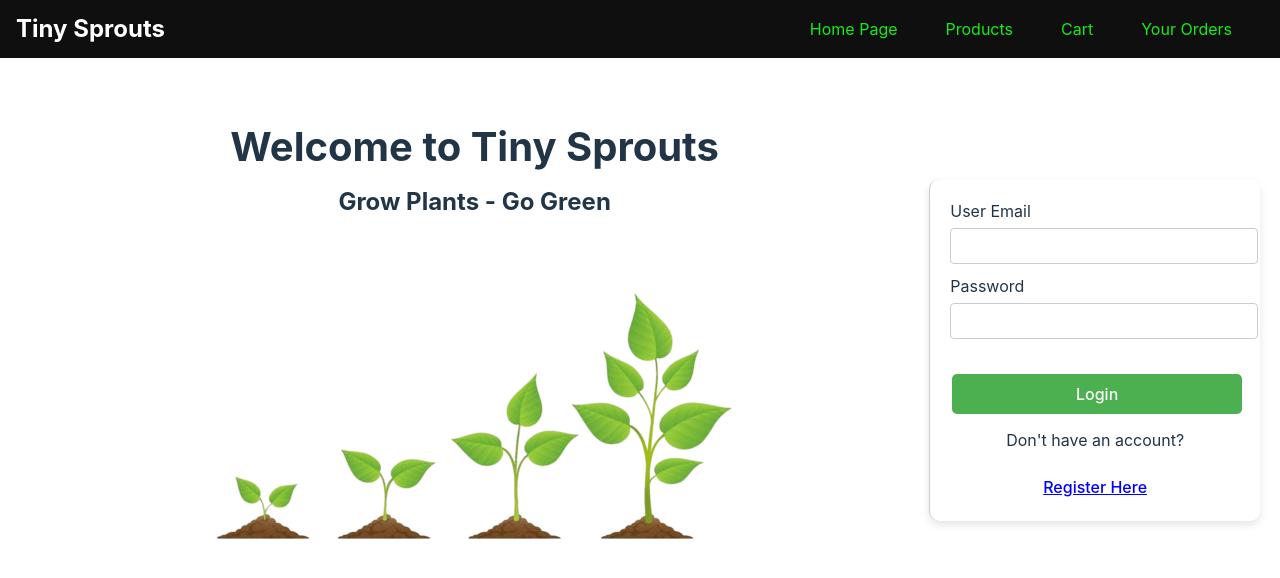
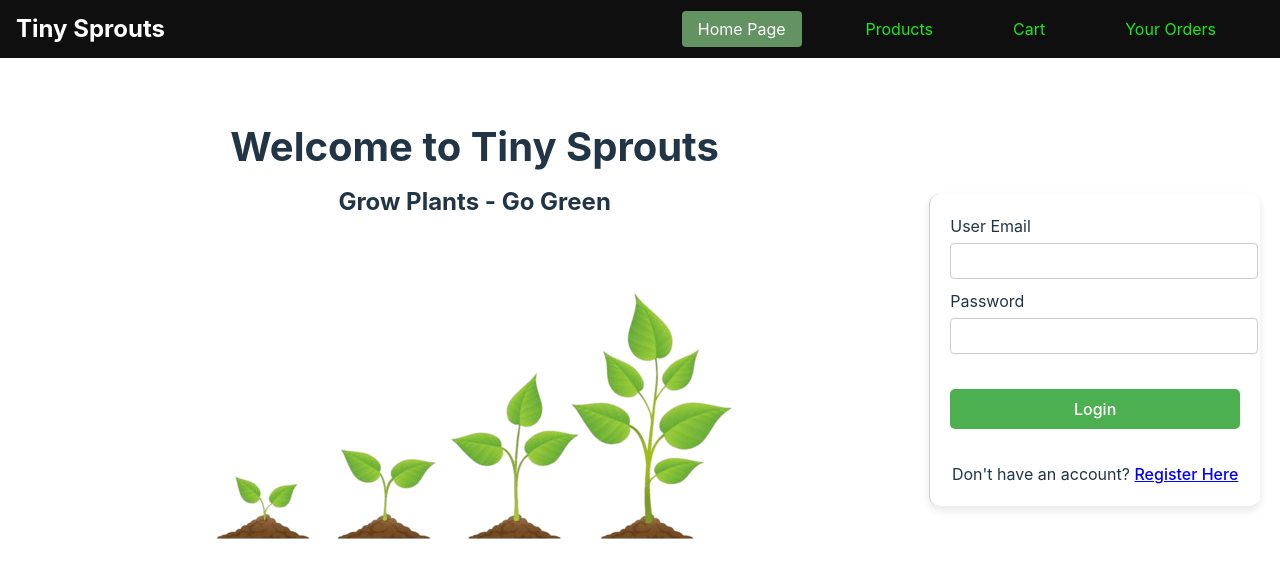
Before and after one commit to annagracep10/TinySprouts, a React (Vite) app: page / in a window 1280 px wide. Shown: the top 578 px of the page. Built offline with nearby package versions, Linux system fonts and the light colour scheme.

Commit message:
Style changes

```diff
--- a/src/components/NavBar.jsx
+++ b/src/components/NavBar.jsx
@@ -1,5 +1,5 @@
 import React from 'react';
-import { Link, useNavigate } from 'react-router-dom';
+import { NavLink, useNavigate } from 'react-router-dom';
 import "../styles/NavBar.css";
 
 export const NavBar = ({ user, setUser }) => {
@@ -20,20 +20,30 @@ export const NavBar = ({ user, setUser }) => {
       <div>
         <ul>
           <li>
-            <Link to="/">Home Page</Link>
+            <NavLink to="/" end className={({ isActive }) => isActive ? "active" : ""}>
+              Home Page
+            </NavLink>
           </li>
           <li>
-            <Link to="/products">Products</Link>
+            <NavLink to="/products" className={({ isActive }) => isActive ? "active" : ""}>
+              Products
+            </NavLink>
           </li>
           <li>
-            <Link to="/cart">Cart</Link>
+            <NavLink to="/cart" className={({ isActive }) => isActive ? "active" : ""}>
+              Cart
+            </NavLink>
           </li>
           <li>
-            <Link to="/orders">Your Orders</Link>
+            <NavLink to="/orders" className={({ isActive }) => isActive ? "active" : ""}>
+              Your Orders
+            </NavLink>
           </li>
           {user && user.userRole === 'ADMIN' && (
             <li>
-              <Link to="/admin">Admin Dashboard</Link>
+              <NavLink to="/admin" className={({ isActive }) => isActive ? "active" : ""}>
+                Admin Dashboard
+              </NavLink>
             </li>
           )}
           {user ? (
--- a/src/components/PlantList.jsx
+++ b/src/components/PlantList.jsx
@@ -59,9 +59,10 @@ const PlantList = ({ setSelectedComponent, setSelectedPlant }) => {
               <td>{plant.wateringFrequency}</td>
               <td>{plant.quantity}</td>
               <td>Rs {plant.price}</td>
-              <td>
-                <button onClick={() => handleUpdate(plant)}>Update</button>
-                <button onClick={() => handleDelete(plant.id)}>Delete</button>
+
+              <td className="adminButton">
+                <button  onClick={() => handleUpdate(plant)}>Update</button>
+                <button  onClick={() => handleDelete(plant.id)}>Delete</button>
               </td>
             </tr>
           ))}
--- a/src/components/PlanterList.jsx
+++ b/src/components/PlanterList.jsx
@@ -59,10 +59,11 @@ const PlanterList = ({ setSelectedComponent, setSelectedPlanter }) => {
               <td>{planter.color}</td>
               <td>{planter.quantity}</td>
               <td>Rs {planter.price}</td>
-              <td>
+              <td className="adminButton">
                 <button onClick={() => handleUpdate(planter)}>Update</button>
                 <button onClick={() => handleDelete(planter.id)}>Delete</button>
               </td>
+
             </tr>
           ))}
         </tbody>
--- a/src/components/SeedList.jsx
+++ b/src/components/SeedList.jsx
@@ -59,10 +59,11 @@ const SeedList = ({ setSelectedComponent, setSelectedSeed }) => {
               <td>{seed.season}</td>
               <td>{seed.quantity}</td>
               <td>Rs {seed.price}</td>
-              <td>
+              <td className="adminButton">
                 <button onClick={() => handleUpdate(seed)}>Update</button>
                 <button onClick={() => handleDelete(seed.id)}>Delete</button>
               </td>
+
             </tr>
           ))}
         </tbody>
--- a/src/components/UpdatePlanter.jsx
+++ b/src/components/UpdatePlanter.jsx
@@ -1,9 +1,10 @@
 import React, { useState, useEffect } from 'react';
 import axios from 'axios';
 
-const UpdatePlanter = ({ planter,setSelectedComponent  }) => {
+const UpdatePlanter = ({ planter, setSelectedComponent }) => {
   const [updatedPlanter, setUpdatedPlanter] = useState(planter);
   const [error, setError] = useState('');
+
   useEffect(() => {
     setUpdatedPlanter(planter);
   }, [planter]);
@@ -19,12 +20,12 @@ const UpdatePlanter = ({ planter,setSelectedComponent  }) => {
   const handleSubmit = async (e) => {
     e.preventDefault();
     const token = localStorage.getItem('token');
-    try{await axios.put(`http://localhost:9090/api/admin/planter/${planter.id}`, updatedPlanter, {
-      headers: { Authorization: `Bearer ${token}` }
-    });
-    setSelectedComponent('PlanterList');
-  }
-    catch(error) {
+    try {
+      await axios.put(`http://localhost:9090/api/admin/planter/${updatedPlanter.id}`, updatedPlanter, {
+        headers: { Authorization: `Bearer ${token}` }
+      });
+      setSelectedComponent('PlanterList');
+    } catch (error) {
       setError(error.response?.data?.message || 'An error occurred');
     }
   };
@@ -36,31 +37,31 @@ const UpdatePlanter = ({ planter,setSelectedComponent  }) => {
       <form onSubmit={handleSubmit}>
         <label>
           Name:
-          <input type="text" name="name" value={planter.name} onChange={handleChange} />
+          <input type="text" name="name" value={updatedPlanter.name} onChange={handleChange} />
         </label>
         <label>
           Description:
-          <input type="text" name="description" value={planter.description} onChange={handleChange} />
+          <input type="text" name="description" value={updatedPlanter.description} onChange={handleChange} />
         </label>
         <label>
           Price:
-          <input type="number" name="price" value={planter.price} onChange={handleChange} />
+          <input type="number" name="price" value={updatedPlanter.price} onChange={handleChange} />
         </label>
         <label>
           Quantity:
-          <input type="number" name="quantity" value={planter.quantity} onChange={handleChange} />
+          <input type="number" name="quantity" value={updatedPlanter.quantity} onChange={handleChange} />
         </label>
         <label>
           Material:
-          <input type="text" name="material" value={planter.material} onChange={handleChange} />
+          <input type="text" name="material" value={updatedPlanter.material} onChange={handleChange} />
         </label>
         <label>
           Dimensions:
-          <input type="text" name="dimensions" value={planter.dimensions} onChange={handleChange} />
+          <input type="text" name="dimensions" value={updatedPlanter.dimensions} onChange={handleChange} />
         </label>
         <label>
           Color:
-          <input type="text" name="color" value={planter.color} onChange={handleChange} />
+          <input type="text" name="color" value={updatedPlanter.color} onChange={handleChange} />
         </label>
         <button type="submit">Update</button>
       </form>
--- a/src/components/UserList.jsx
+++ b/src/components/UserList.jsx
@@ -66,8 +66,8 @@ const UserList = ({ setSelectedComponent, setSelectedUser }) => {
               <td>{user.userFullName}</td>
               <td>{user.userEmail}</td>
               <td>{user.userRole}</td>
-              <td>
-                <button onClick={() => handleUpdateUser(user)}>Update</button>
+              <td className="adminButton">
+                <button  onClick={() => handleUpdateUser(user)}>Update</button>
                 <button onClick={() => deleteUser(user.userId)}>Delete</button>
               </td>
             </tr>
--- a/src/pages/OrdersPage.jsx
+++ b/src/pages/OrdersPage.jsx
@@ -83,9 +83,7 @@ const OrdersPage = ({ user, setUser }) => {
     <div>
       <div className="orders-page">
         <h1>Your Orders</h1>
-        {loading && <p>Loading...</p>}
-        {error && <p className="error">{error}</p>}
-        {orders.length === 0 && !loading && <p>No orders yet.</p>}
+        {orders.length === 0 && <p>No orders yet.</p>}
         {orders.length > 0 && (
           <table className="orders-table">
             <thead>
--- a/src/styles/AdminDashboard.css
+++ b/src/styles/AdminDashboard.css
@@ -17,7 +17,7 @@
     width: 100%;
     padding: 10px;
     margin-bottom: 10px;
-    background-color: #007bff;
+    background-color: #22945b;
     color: #fff;
     border: none;
     cursor: pointer;
@@ -27,8 +27,9 @@
   }
 
   .sidebar button:hover {
-    background-color: #0056b3;
+    background-color: #2d7048;
   }
+
 
   .main-content {
     flex-grow: 1;
@@ -59,23 +60,19 @@
     background-color: #f2f2f2;
   }
 
-  button {
-    background-color: #007bff;
+  .adminButton button{
     color: black;
-    border: none;
-    padding: 10px 20px;
-    text-align: center;
-    text-decoration: none;
-    display: inline-block;
-    font-size: 16px;
-    margin: 4px 2px;
-    cursor: pointer;
-    border-radius: 4px;
-    transition: background-color 0.3s;
+    background-color: #44966d;
+  }
+  .adminButton{
+    display: flex;
+    gap: 1rem;
   }
 
-  button:hover {
-    background-color: #0056b3;
+
+  .adminButton button:hover {
+    background-color: #2d7048;
+    border: none;
   }
 
   form {
--- a/src/styles/NavBar.css
+++ b/src/styles/NavBar.css
@@ -31,11 +31,19 @@
     color: #18eb18;
     text-decoration: none;
     font-size: 1rem;
+    padding: 0.5rem 1rem;
+    border-radius: 4px;
+    transition: background-color 0.2s, color 0.2s;
+
   }
 
   .navbar a:hover {
     color: #c5e0c6;
     text-decoration: none;
+  }
+  .navbar a.active {
+    background-color: #639263; /* Green background for active link */
+    color: #fff; /* White text color for active link */
   }
 
   .logout-button {
```
Also changed, not shown: src/components/UpdatePlant.jsx (+16 -15 lines), src/components/UpdateSeed.jsx (+16 -15 lines).
